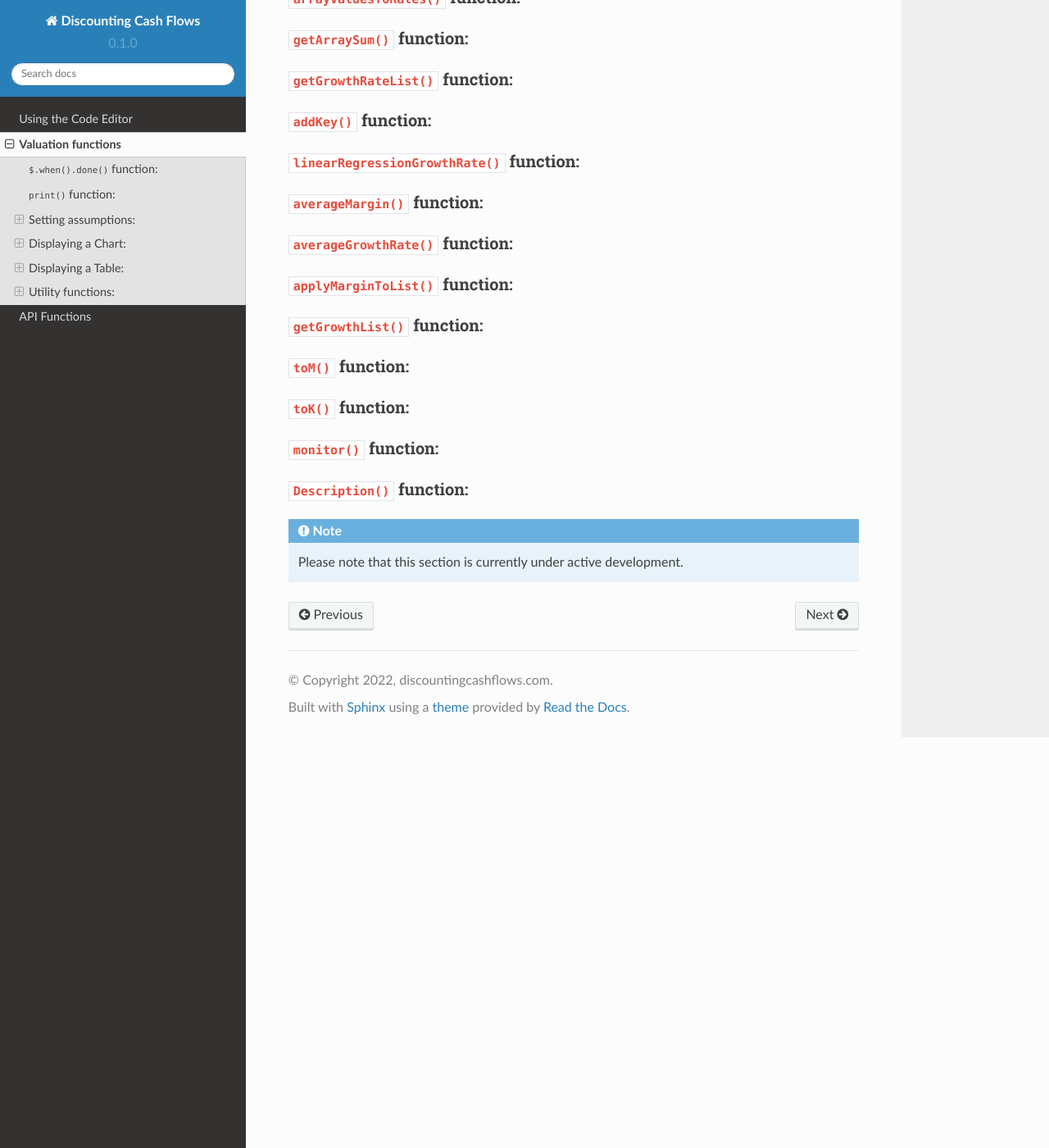
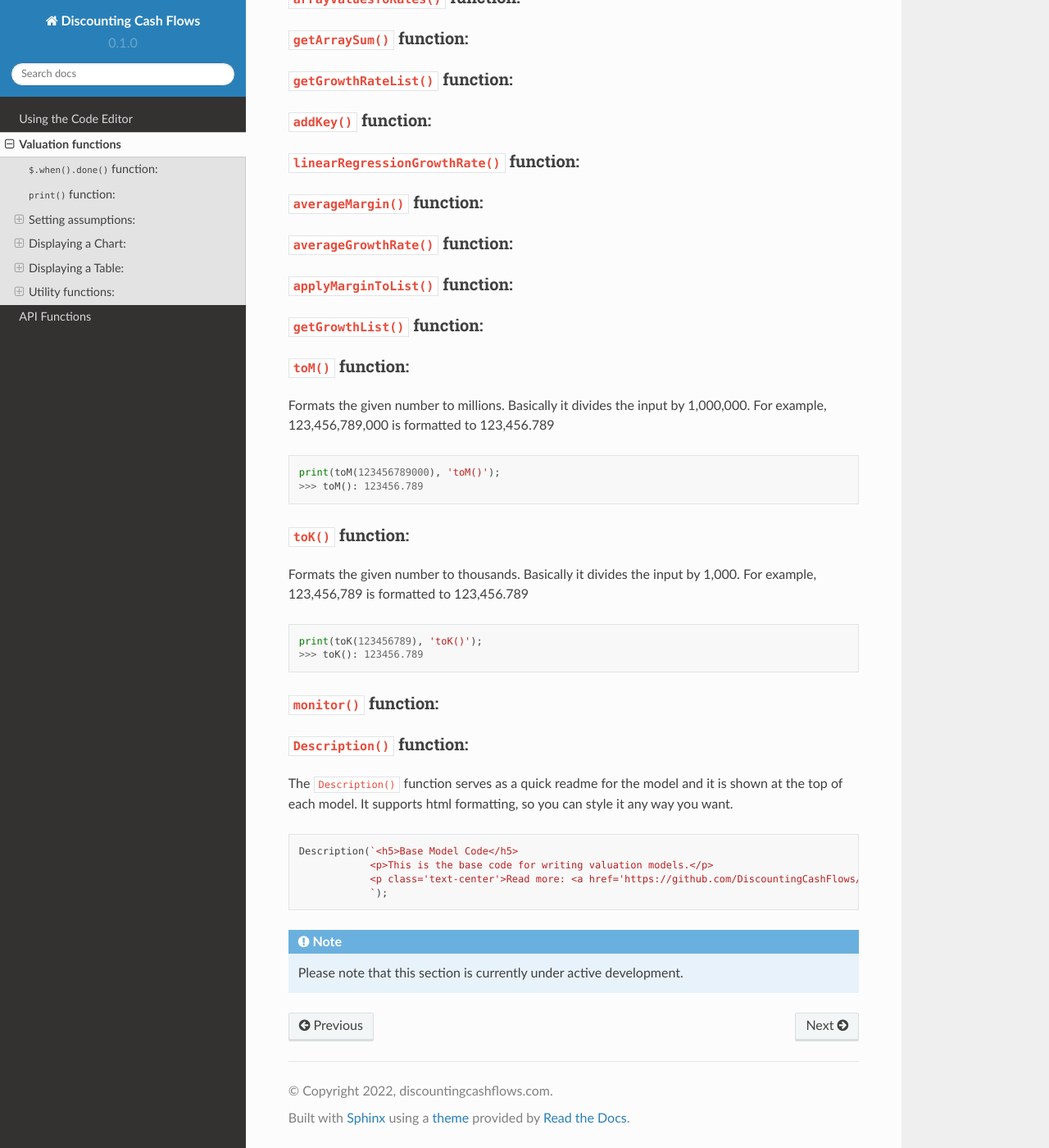
Before and after one commit to DiscountingCashFlows/readthedocs, a Sphinx documentation site: the page built from docs/source/functions.rst, in a window 1280 px wide and 1400 px high, scrolled down 6982 px. Shown: the whole window at 82% size. Built offline with Sphinx 7.4.7 and the Read the Docs theme 2.0.0, drawn with Linux system fonts in a browser that asks for light colours.

Commit message:
Update functions.rst

```diff
--- a/docs/source/functions.rst
+++ b/docs/source/functions.rst
@@ -291,55 +291,79 @@ Displaying a Table:
 -------------------
 
 ``toColumn()`` function:
-***************************************
+************************
 
 Utility functions:
 -------------------
 
 ``currencyRate()`` function:
-***************************************
+****************************
 
 ``newArrayFill()`` function:
-***************************************
+****************************
 
 ``arrayValuesToRates()`` function:
-***************************************
+**********************************
 
 ``getArraySum()`` function:
-***************************************
+***************************
 
 ``getGrowthRateList()`` function:
-***************************************
+*********************************
 
 ``addKey()`` function:
-***************************************
+**********************
 
 ``linearRegressionGrowthRate()`` function:
-***************************************
+******************************************
 
 ``averageMargin()`` function:
-***************************************
+*****************************
 
 ``averageGrowthRate()`` function:
-***************************************
+*********************************
 
 ``applyMarginToList()`` function:
-***************************************
+*********************************
 
 ``getGrowthList()`` function:
-***************************************
+*****************************
 
 ``toM()`` function:
-***************************************
+*******************
+
+Formats the given number to millions. Basically it divides the input by 1,000,000. For example, 123,456,789,000 is formatted to 123,456.789
+
+.. code-block::
+
+ print(toM(123456789000), 'toM()');
+ >>> toM(): 123456.789
 
 ``toK()`` function:
-***************************************
+*******************
+
+Formats the given number to thousands. Basically it divides the input by 1,000. For example, 123,456,789 is formatted to 123,456.789
+
+.. code-block::
+
+ print(toK(123456789), 'toK()');
+ >>> toK(): 123456.789
+
 
 ``monitor()`` function:
-***************************************
+***********************
 
 ``Description()`` function:
-***************************************
+***************************
+
+The ``Description()`` function serves as a quick readme for the model and it is shown at the top of each model. It supports html formatting, so you can style it any way you want.
+
+.. code-block:: javascript
+
+ Description(`<h5>Base Model Code</h5>
+             <p>This is the base code for writing valuation models.</p>
+             <p class='text-center'>Read more: <a href='https://github.com/DiscountingCashFlows/Documentation/' target='_blank'><i class="fab fa-github"></i> GitHub Documentation</a></p>
+             `);
 
 .. note::
 
```
